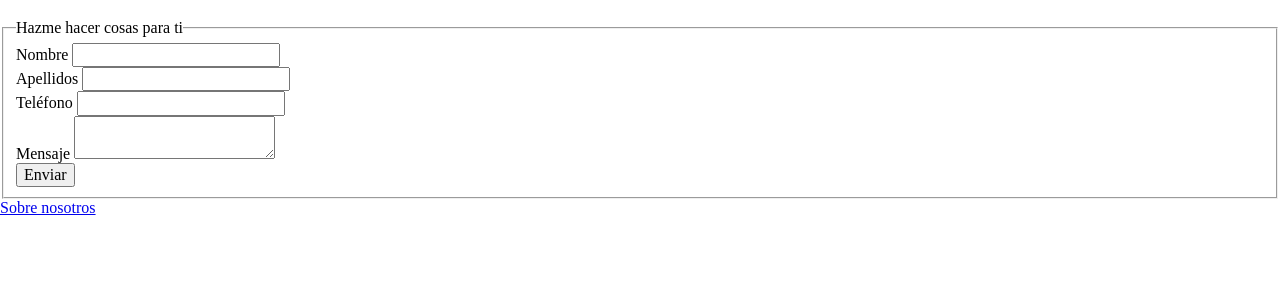
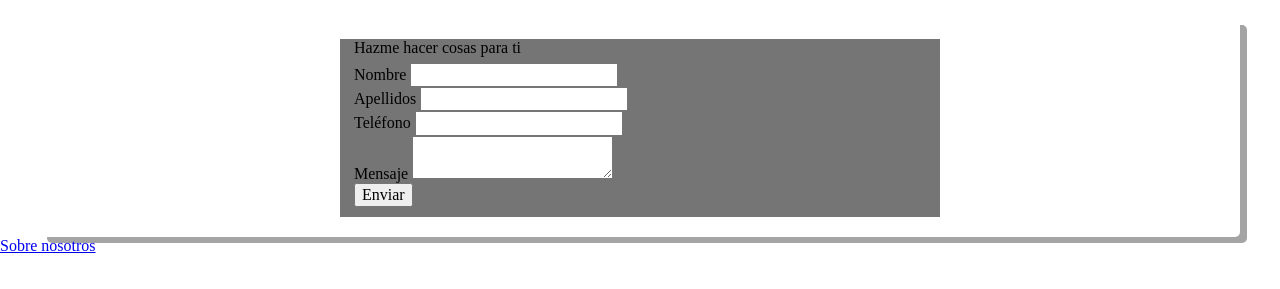
Before and after one commit to MarioTomas0209/contacto, a plain HTML site: page index.html in a window 1280 px wide. Shown: the part 61-350 px from the top of the page. Drawn offline with Linux system fonts and the light colour scheme.

Commit message:
dando diseño al formulario

```diff
--- a/css/estilos.css
+++ b/css/estilos.css
@@ -0,0 +1,33 @@
+html{
+    font-size: 62.5%; /* 1rem = 10px */
+    box-sizing: border-box;
+}
+*, *::before, *::after{
+    box-sizing: inherit;
+}
+
+body{
+    font-size: 16px;
+
+}
+
+.contenedor{
+    max-width: 120rem;
+    margin: 0 auto;
+}
+.sombra{
+    box-shadow: 7px 6px 0px 0px rgba(112,112,112,0.63);
+    box-shadow: 7px 6px 0px 0px rgba(112,112,112,0.63);
+    box-shadow: 7px 6px 0px 0px rgba(112,112,112,0.63);
+    padding: 2rem;
+    border-radius: .5rem;
+}
+
+.formulario{
+    background-color: #757575;
+    width: min(60rem, 100%);
+    margin: 0 auto;
+}
+.formulario fieldset{
+    border: none;
+}
--- a/index.html
+++ b/index.html
@@ -5,13 +5,17 @@
     <meta http-equiv="X-UA-Compatible" content="IE=edge">
     <meta name="viewport" content="width=device-width, initial-scale=1.0">
     <title>Contacto</title>
+    <link rel="preload" href="css/normalize.css" as="style">
     <link rel="stylesheet" href="css/normalize.css">
+    <link rel="preload" href="css/estilos.css" as="style">
+    <link rel="stylesheet" href="css/estilos.css">
 </head>
 <body>
     <heard>
         <h1>Mario Tomas</h1>
     </heard>
 
+    <main class="contenedor sombra">
         <div class="formulario">
             <form action="">
                 <fieldset>
@@ -38,6 +42,7 @@
                 </fieldset>
             </form>
         </div>
+    </main>
 
     <footer>
         <a href="·">Sobre nosotros</a>
```
Lines whose indentation alone changed are shown as unchanged.
